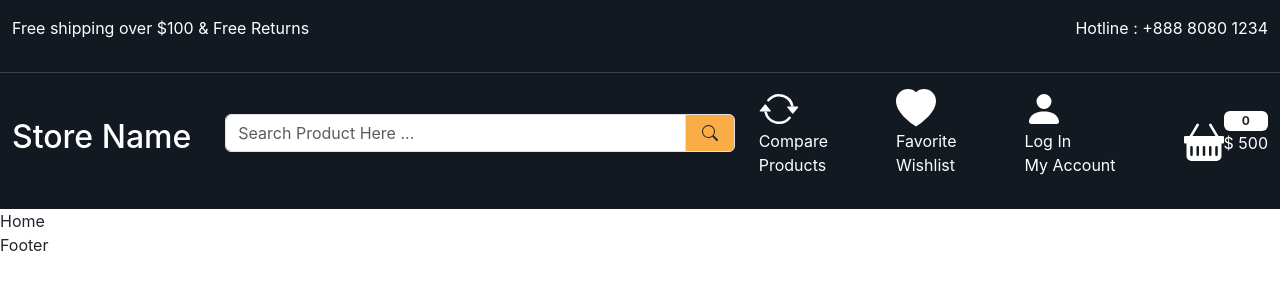
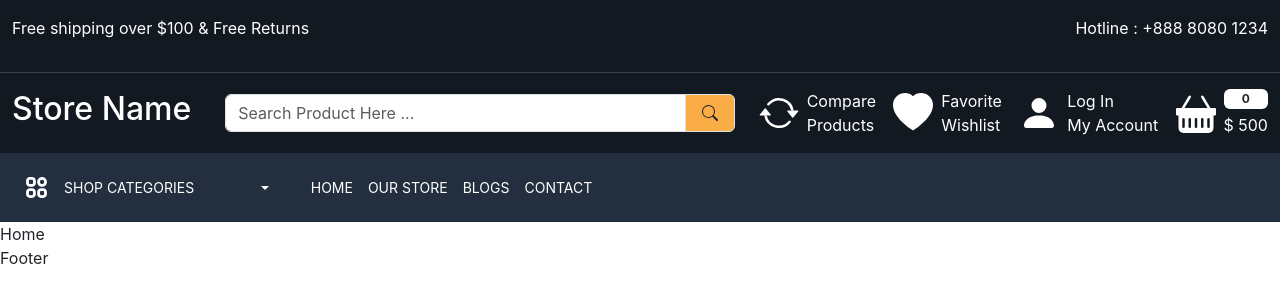
Before and after one commit to riyosenpai20/ecommerce-app, a React (Create React App) app: page / in a window 1280 px wide. Shown: the top 302 px of the page. Built offline with nearby package versions, Linux system fonts and the light colour scheme.

Commit message:
build ecommerce app

```diff
--- a/src/App.css
+++ b/src/App.css
@@ -7,6 +7,8 @@
   --color-1: #131921;
   --color-2: #3b4149;
   --color-3: #faac46;
+  --color-4: #232f3e;
+  --color-white: #FFFFFF;
 }
 
 body{
@@ -19,6 +21,18 @@
 .form-control:focus {
   box-shadow: none;
   border-color: inherit;
+}
+
+.gap-10 {
+  gap: 10px;
+}
+
+.gap-15 {
+  gap: 15px;
+}
+
+.gap-30 {
+  gap: 30px;
 }
 
 /* Header */
@@ -34,3 +48,27 @@
 .header-upper .input-group-text {
   background-color: var(--color-3);
 }
+
+.header-bottom {
+  background-color: var(--color-4);
+
+}
+
+.header-bottom .menu-links a,
+.header-bottom .dropdown button  {
+  color: var(--color-white);
+  font-size: 14px;
+  line-height: 18px;
+  font-weight: 400;
+  letter-spacing: .3;
+  text-transform: uppercase;
+}
+
+.header-bottom .dropdown button:focus {
+  box-shadow: none;
+}
+
+.iconMenu {
+  width: 25px;
+  height: 25px;
+}
--- a/src/components/Header.js
+++ b/src/components/Header.js
@@ -27,7 +27,7 @@
       </header>
       <header className="header-upper py-3">
         <div className="container-xxl">
-          <div className="row align-items-center">
+          <div className="row align-items-center d-flex">
             <div className="col-2">
               <h2>
                 <Link className='text-white'>
@@ -36,7 +36,7 @@
               </h2>
             </div>
             <div className='col-5'>
-              <div className='input-group mb-3'>
+              <div className='input-group align-self-center'>
                 <input
                   type="text"
                   className='form-control'
@@ -52,39 +52,72 @@
             <div className='col-5'>
               <div className='header-upper-links d-flex align-items-center justify-content-between'>
                 <div>
-                  <Link className='text-white'>
+                  <Link className='text-white d-flex flex-row column-gap-2 align-items-center'>
                     <div>
                       <BsArrowRepeat className='fs-1'/>
                     </div>
-                    <p>Compare <br/> Products</p>
+                    <p className='mb-0'>Compare <br/> Products</p>
                   </Link>
                 </div>
                 <div>
-                  <Link className='text-white'>
+                  <Link className='text-white d-flex flex-row column-gap-2 align-items-center'>
                   <div>
                       <BsFillHeartFill className='fs-1'/>
                     </div>
-                    <p>Favorite <br/> Wishlist</p>
+                    <p className='mb-0'>Favorite <br/> Wishlist</p>
                   </Link>
                 </div>
                 <div>
-                  <Link className='text-white'>
+                  <Link className='text-white d-flex flex-row column-gap-2 align-items-center'>
                     <div>
                       <BsFillPersonFill className='fs-1'/>
                     </div>
-                    <p>Log In <br /> My Account</p>
+                    <p className='mb-0'>Log In <br /> My Account</p>
                   </Link>
                 </div>
                 <div>
-                  <Link className='text-white d-flex align-items-center gap-20'>
+                  <Link className='text-white d-flex flex-row column-gap-2 align-items-center'>
                     <div className=''>
                       <BsFillBasketFill className='fs-1'/>
                     </div>
-                    <div className='d-flex flex-column gap-10'>
+                    <div className='d-flex flex-column gap-1'>
                       <span className='badge bg-white text-dark'>0</span>
-                      <p>$ 500</p>
+                      <p className='mb-0'>$ 500</p>
                     </div>
                   </Link>
+                </div>
+              </div>
+            </div>
+          </div>
+        </div>
+      </header>
+      <header className='header-bottom py-3'>
+        <div className='container-xxl'>
+          <div className='row'>
+            <div className='col-12'>
+              <div className='menu-bottom d-flex align-items-center gap-30'>
+                <div>
+                <div class="dropdown">
+                  <button class="btn btn-secondary dropdown-toggle bg-transparent border-0 align-items-center d-flex gap-15" type="button" data-bs-toggle="dropdown" aria-expanded="false">
+                    <img src="./menu.svg" className='iconMenu' alt="" />
+                    <span className='me-5 d-inline-block'>
+                      Shop Categories
+                    </span>
+                  </button>
+                  <ul class="dropdown-menu">
+                    <li><a class="dropdown-item" href="#">Action</a></li>
+                    <li><a class="dropdown-item" href="#">Another action</a></li>
+                    <li><a class="dropdown-item" href="#">Something else here</a></li>
+                  </ul>
+                </div>
+                </div>
+                <div className='menu-links'>
+                  <div className='d-flex align-items-center gap-15'>
+                    <NavLink to="/">Home</NavLink>
+                    <NavLink to="/">Our Store</NavLink>
+                    <NavLink to="/">Blogs</NavLink>
+                    <NavLink to="/">Contact</NavLink>
+                  </div>
                 </div>
               </div>
             </div>
```
Also changed, not shown: public/menu.svg (added).
